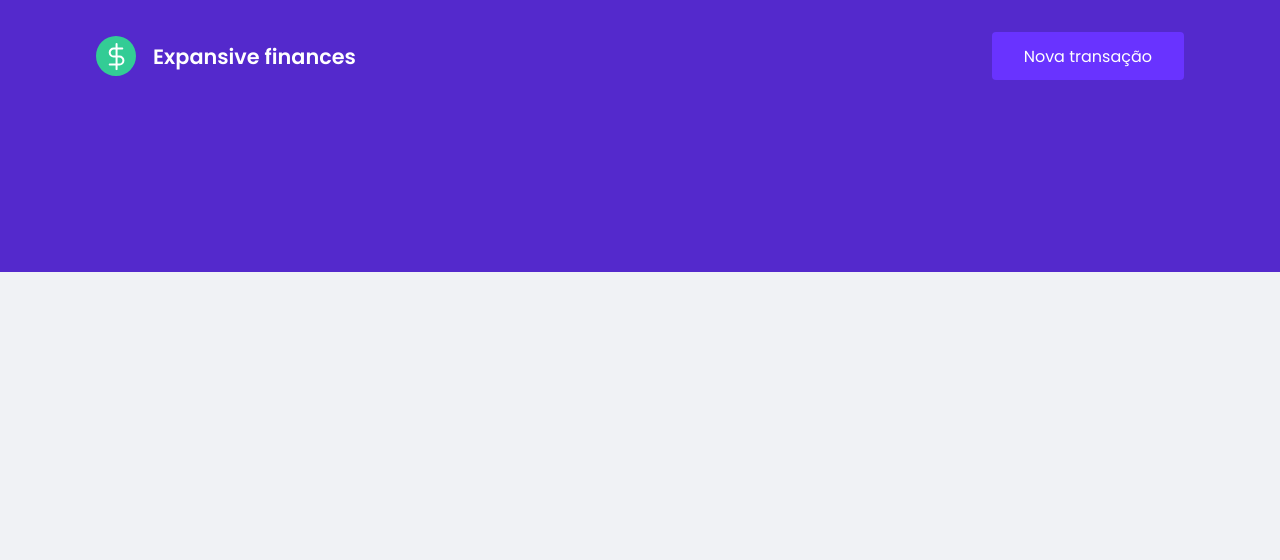
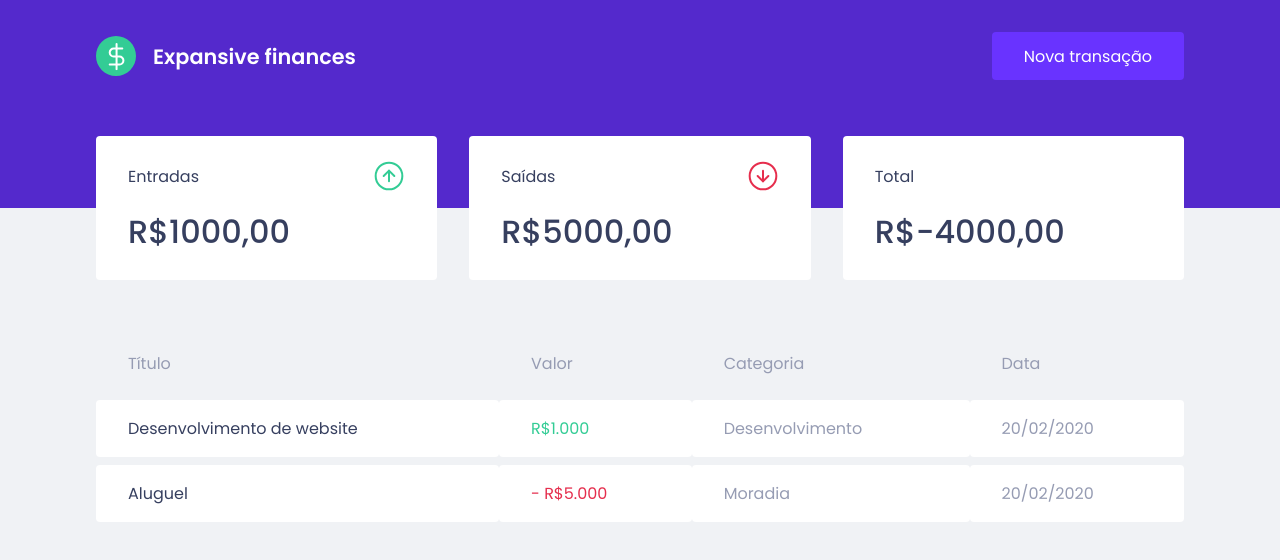
Before and after one commit to Lissone/expansive-finances, a React (Create React App) app: page / in a window 1280 px wide. Shown: the top 560 px of the page. Built offline with nearby package versions, Linux system fonts and the light colour scheme.

Commit message:
create and styled dashboard

```diff
--- a/public/index.html
+++ b/public/index.html
@@ -10,7 +10,7 @@
 
     <title>Expansive Finances</title>
 
-    <link href="https://fonts.googleapis.com/css2?family=Poppins:wght@400;600&display=swap" rel="stylesheet">
+    <link href="https://fonts.googleapis.com/css2?family=Poppins:wght@400;500;600&display=swap" rel="stylesheet">
   </head>
   <body>
     <noscript>You need to enable JavaScript to run this app.</noscript>
--- a/src/App.tsx
+++ b/src/App.tsx
@@ -1,10 +1,12 @@
 import { Header } from "./components/Header";
+import { Dashboard } from "./components/Dashboard";
 import { GlobalStyle } from "./styles/global";
 
 export function App() {
   return (
     <>
       <Header />
+      <Dashboard />
       <GlobalStyle />
     </>
   )
--- /dev/null
+++ b/src/components/Dashboard/index.tsx
@@ -0,0 +1,12 @@
+import { Summary } from '../Summary'
+import { TrasactionsTable } from '../TransactionsTable'
+import { Container } from './styles'
+
+export function Dashboard() {
+  return (
+    <Container>
+      <Summary />
+      <TrasactionsTable />
+    </Container>
+  )
+}
--- /dev/null
+++ b/src/components/Dashboard/styles.ts
@@ -0,0 +1,8 @@
+import styled from "styled-components";
+
+export const Container = styled.main`
+  max-width: 1120px;
+  margin: 0 auto;
+
+  padding: 2.5rem 1rem;
+`
--- a/src/components/Header/index.tsx
+++ b/src/components/Header/index.tsx
@@ -1,6 +1,6 @@
 import logoImg from '../../assets/logo.svg'
 
-import { Container, Content, Logo } from './style'
+import { Container, Content, Logo } from './styles'
 
 export function Header() {
   return (
--- a/src/components/Header/style.ts
+++ b/src/components/Header/styles.ts
@@ -19,7 +19,7 @@ export const Content = styled.div`
   max-width: 1120px;
   margin: 0 auto;
 
-  padding: 2rem 1rem 12rem;
+  padding: 2rem 1rem 8rem;
   display: flex;
   align-items: center;
   justify-content: space-between;
--- /dev/null
+++ b/src/components/Summary/index.tsx
@@ -0,0 +1,33 @@
+import incomeImg from '../../assets/income.svg'
+import outcomeImg from '../../assets/outcome.svg'
+import totalImg from '../../assets/total.svg'
+
+import { Container } from "./styles";
+
+export function Summary() {
+  return (
+    <Container>
+      <div>
+        <header>
+          <p>Entradas</p>
+          <img src={incomeImg} alt="Entradas" />
+        </header>
+        <strong>R$1000,00</strong>
+      </div>
+      <div>
+        <header>
+          <p>Saídas</p>
+          <img src={outcomeImg} alt="Saídas" />
+        </header>
+        <strong>R$5000,00</strong>
+      </div>
+      <div>
+        <header>
+          <p>Total</p>
+          <img src={totalImg} alt="Total" />
+        </header>
+        <strong>R$-4000,00</strong>
+      </div>
+    </Container>
+  )
+}
--- /dev/null
+++ b/src/components/Summary/styles.ts
@@ -0,0 +1,29 @@
+import styled from "styled-components";
+
+export const Container = styled.div`
+  display: grid;
+  grid-template-columns: repeat(3, 1fr);
+  gap: 2rem;
+  margin-top: -7rem;
+
+  div {
+    background: var(--shape);
+    padding: 1.5rem 2rem;
+    border-radius: 0.25rem;
+    color: var(--text-title);
+
+    header {
+      display: flex;
+      align-items: center;
+      justify-content: space-between;
+    }
+
+    strong {
+      display: block;
+      margin-top: 1rem;
+      font-size: 2rem;
+      font-weight: 500;
+      line-height: 3rem;
+    }
+  }
+`
--- /dev/null
+++ b/src/components/TransactionsTable/index.tsx
@@ -0,0 +1,34 @@
+import { Container } from "./styles";
+
+export function TrasactionsTable() {
+  return (
+    <Container>
+      <table>
+        <thead>
+          <tr>
+            <th>Título</th>
+            <th>Valor</th>
+            <th>Categoria</th>
+            <th>Data</th>
+          </tr>
+        </thead>
+
+        <tbody>
+          <tr>
+            <td>Desenvolvimento de website</td>
+            <td className="deposit">R$1.000</td>
+            <td>Desenvolvimento</td>
+            <td>20/02/2020</td>
+          </tr>
+
+          <tr>
+            <td>Aluguel</td>
+            <td className="withdraw">- R$5.000</td>
+            <td>Moradia</td>
+            <td>20/02/2020</td>
+          </tr>
+        </tbody>
+      </table>
+    </Container>
+  )
+}
--- /dev/null
+++ b/src/components/TransactionsTable/styles.ts
@@ -0,0 +1,38 @@
+import styled from "styled-components";
+
+export const Container = styled.div`
+  margin-top: 3rem;
+
+  table {
+    width: 100%;
+    border-spacing: 0 0.5rem;
+
+    th {
+      color: var(--text-body);
+      font-weight: 400;
+      padding: 1rem 2rem;
+      text-align: left;
+      line-height: 1.5rem;
+    }
+
+    td {
+      padding: 1rem 2rem;
+      border: 0;
+      background: var(--shape);
+      color: var(--text-body);
+      border-radius: 0.25rem;
+
+      &:first-child {
+        color: var(--text-title);
+      }
+
+      &.deposit {
+        color: var(--green);
+      }
+
+      &.withdraw {
+        color: var(--red);
+      }
+    }
+  }
+`
--- a/src/styles/global.ts
+++ b/src/styles/global.ts
@@ -3,6 +3,7 @@ import { createGlobalStyle } from 'styled-components'
 export const GlobalStyle = createGlobalStyle`
   :root {
     --red: #E52E4D;
+    --green: #33CC95;
     --blue: #5429CC;
 
     --blue-light: #6933FF;
```
